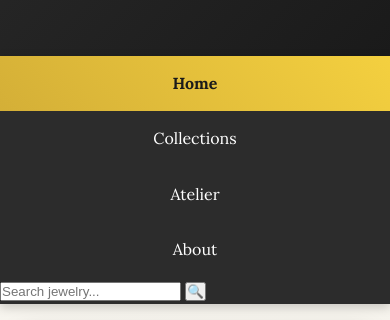
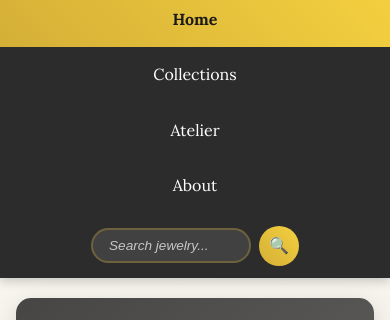
Before and after one commit to siddhu6064/Mangata-Gallo, a plain HTML site: page index.html in a window 390 px wide. Shown: the part 272-592 px from the top of the page. Drawn offline with nearby package versions, Linux system fonts and the light colour scheme.

Commit message:
Update style.css

```diff
--- a/style.css
+++ b/style.css
@@ -1,3 +1,6 @@
+/* ===============================
+   GLOBAL STYLES
+   =============================== */
 * {
     margin: 0;
     padding: 0;
@@ -15,6 +18,9 @@ html {
     scroll-behavior: smooth;
 }
 
+/* ===============================
+   HEADER SECTION
+   =============================== */
 header {
     background: linear-gradient(135deg, #2c2c2c 0%, #1a1a1a 100%);
     padding: 4rem 1.25rem;
@@ -30,6 +36,9 @@ header img {
     filter: brightness(1.3) contrast(1.2);
 }
 
+/* ===============================
+   NAVIGATION SECTION
+   =============================== */
 nav {
     background: #2c2c2c;
     margin: 0;
@@ -50,6 +59,58 @@ nav ul {
 
 nav li {
     flex: 1;
+}
+
+nav li.search-container {
+    flex: 1.5;
+    display: flex;
+    align-items: center;
+    justify-content: center;
+    padding: 0.625rem 1.25rem;
+    gap: 0.5rem;
+}
+
+#search-box {
+    background: rgba(255, 255, 255, 0.1);
+    border: 0.125rem solid rgba(212, 175, 55, 0.3);
+    border-radius: 1.25rem;
+    padding: 0.5rem 1rem;
+    color: white;
+    font-size: 0.9rem;
+    width: 100%;
+    max-width: 12rem;
+    transition: all 0.3s ease;
+}
+
+#search-box::placeholder {
+    color: rgba(255, 255, 255, 0.7);
+    font-style: italic;
+}
+
+#search-box:focus {
+    outline: none;
+    background: rgba(255, 255, 255, 0.2);
+    border-color: #d4af37;
+    box-shadow: 0 0 0.625rem rgba(212, 175, 55, 0.3);
+}
+
+#search-btn {
+    background: linear-gradient(45deg, #d4af37, #f4d03f);
+    border: none;
+    border-radius: 50%;
+    width: 2.5rem;
+    height: 2.5rem;
+    font-size: 1rem;
+    cursor: pointer;
+    transition: all 0.3s ease;
+    display: flex;
+    align-items: center;
+    justify-content: center;
+}
+
+#search-btn:hover {
+    transform: scale(1.1);
+    box-shadow: 0 0.25rem 0.75rem rgba(212, 175, 55, 0.4);
 }
 
 nav a {
@@ -90,12 +151,18 @@ nav a.active {
     font-weight: bold;
 }
 
+/* ===============================
+   MAIN CONTENT SECTION
+   =============================== */
 main {
     max-width: 75rem;
     margin: 0 auto;
     padding: 1.875rem 1.25rem 1.25rem;
 }
 
+/* ===============================
+   PROMOTIONAL BANNER SECTION
+   =============================== */
 .promotional-banner {
     background: linear-gradient(135deg, rgba(26,26,26,0.8), rgba(44,44,44,0.6));
     border-radius: 0.9375rem;
@@ -175,6 +242,9 @@ main {
     box-shadow: 0 0.5rem 1.5625rem rgba(212, 175, 55, 0.4);
 }
 
+/* ===============================
+   THREE COLUMNS SECTION
+   =============================== */
 .three-columns {
     display: grid;
     grid-template-columns: repeat(3, 1fr);
@@ -290,6 +360,9 @@ main {
     color: #555;
 }
 
+/* ===============================
+   FOOTER SECTION
+   =============================== */
 footer {
     background: #f8f6f0;
     border-top: 0.0625rem solid #e0e0e0;
@@ -312,7 +385,7 @@ footer {
 }
 
 .footer-left img {
-    max-height: 4rem;
+    max-height: 6rem;
     height: auto;
     width: auto;
     max-width: 100%;
@@ -330,6 +403,9 @@ footer {
     margin: 0;
 }
 
+/* ===============================
+   RESPONSIVE DESIGN - TABLET
+   =============================== */
 @media (max-width: 64rem) {
     .banner-overlay {
         flex-direction: column;
@@ -346,18 +422,32 @@ footer {
     }
 }
 
+/* ===============================
+   RESPONSIVE DESIGN - MOBILE
+   =============================== */
 @media (max-width: 48rem) {
     main {
         padding: 1.25rem 1rem;
     }
 
     header img {
-        max-height: 12rem;
-        max-width: 25rem;
+        max-height: 8rem;
+        max-width: 20rem;
     }
 
     nav ul {
         flex-direction: column;
+    }
+
+    nav li.search-container {
+        flex-direction: row;
+        justify-content: center;
+        padding: 0.75rem 1rem;
+    }
+
+    #search-box {
+        max-width: 10rem;
+        font-size: 0.85rem;
     }
 
     .three-columns {
@@ -384,6 +474,9 @@ footer {
     }
 }
 
+/* ===============================
+   ANIMATIONS
+   =============================== */
 @keyframes fadeInUp {
     from {
         opacity: 0;
```
